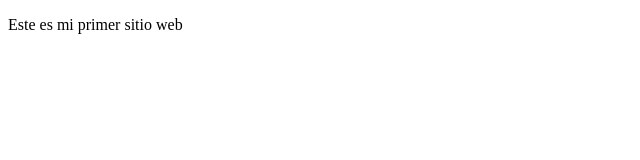
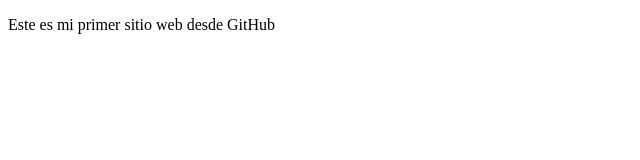
Before and after one commit to migahblog/proyectoDemoCursoPrework, a plain HTML site: page index.html in a window 1280 px wide. Shown: the whole page, without its empty margins (0-640 px from the left). Drawn offline with Linux system fonts and the light colour scheme.

Commit message:
agregamos cambios en GitHub

```diff
--- a/index.html
+++ b/index.html
@@ -8,7 +8,7 @@
 </head>
 <body>
     <p>
-        Este es mi primer sitio web
+        Este es mi primer sitio web desde GitHub
     </p>
 </body>
 </html>
```
